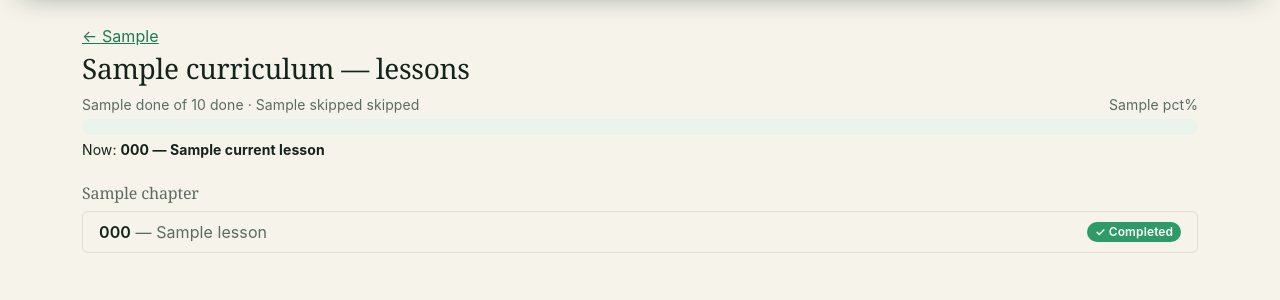
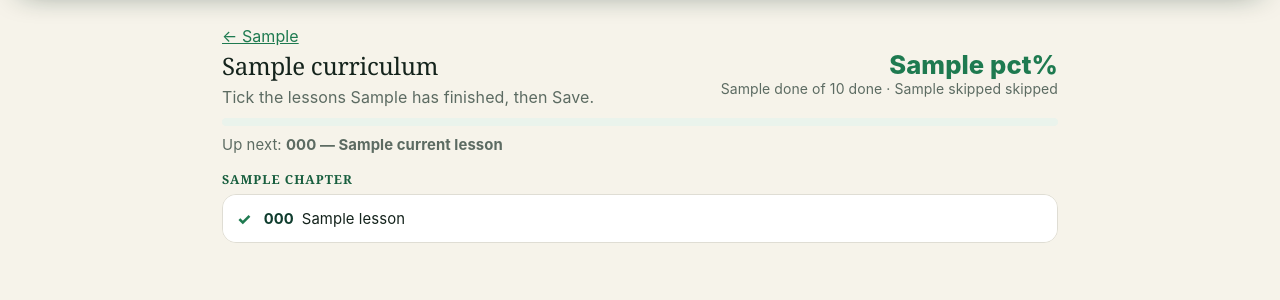
Before and after one commit to lopezjronald/homeschool-hub, a Django app: template templates/students/student_lessons.html in a window 1280 px wide. Shown: the part 57-357 px from the top of the page. Run offline with Django 5.2, Linux system fonts and the light colour scheme; the template is opened without the code that fills it: most values are stand-ins (such as "Sample title", 1, 10 or a date in 2020).

Commit message:
HH-142: make the lesson tracker a real checkbox checklist
The owner reported they couldn't check off Violet's Dimensions lessons. Diagnosis on
prod: the page itself worked (63 lessons, permissions fine) but nothing had ever been
marked — it offered Complete/Skip *buttons* one row at a time, not the checklist the
parent actually wanted, and the entry point is a small link buried in a curricula card.

- The page is now ONE form of checkboxes: tick the lessons the child finished, hit
  Save. Un-ticking clears the mark (mutation-verified — that's the behaviour that has
  to work for a checklist to feel safe). A small per-row "skip" checkbox handles
  practice lessons, and ticking done wins over a stale skip.
- New lessons_save view reconciles the whole state in one POST, ignores hostile /
  foreign / opener ids, and is family-scoped (a view-only teacher 404s). No JS needed.
- Sticky save bar top and bottom, 44px hit areas, big progress readout, "Up next",
  strike-through for skipped rows.
- Also adds the migration for the earlier LibraryBook.track choice reorder.

7 new tests. Full suite: 978 passing.

Co-Authored-By: Claude Opus 4.8 <noreply@anthropic.com>

```diff
--- a/static/css/aurora-scholars.css
+++ b/static/css/aurora-scholars.css
@@ -588,3 +588,65 @@ a:focus-visible > .hub-tile {
   a[href]:after { content: none !important; }
   @page { margin: 1.4cm; }
 }
+
+/* ===== Lesson checklist (HH-142) ========================================= */
+.lessons { max-width: 860px; }
+.lessons-head {
+  display: flex; align-items: flex-start; justify-content: space-between;
+  gap: 1rem; flex-wrap: wrap; margin-bottom: .6rem;
+}
+.lessons-progress { text-align: right; }
+.lessons-pct { font-size: 1.6rem; font-weight: 800; color: var(--ss-green); line-height: 1; }
+.lessons-bar { height: .5rem; border-radius: var(--ss-r-pill); margin-bottom: .5rem; }
+.lessons-now { font-size: .93rem; color: var(--ss-muted); margin-bottom: 1rem; }
+
+.lessons-toolbar {
+  position: sticky; top: 0; z-index: 5;
+  display: flex; align-items: center; gap: .75rem; flex-wrap: wrap;
+  background: var(--ss-parchment); border: 1px solid var(--ss-line);
+  border-radius: var(--ss-r-md); padding: .6rem .85rem; margin-bottom: 1rem;
+}
+
+.lessons-chapter { margin-bottom: 1.4rem; }
+.lessons-chapter-title {
+  font-size: .78rem; font-weight: 800; letter-spacing: .08em; text-transform: uppercase;
+  color: var(--ss-green-700); margin: 0 0 .4rem;
+}
+.lessons-list { list-style: none; margin: 0; padding: 0; border-radius: var(--ss-r-md); overflow: hidden; border: 1px solid var(--ss-line); }
+.lessons-row {
+  display: flex; align-items: center; gap: .6rem;
+  padding: .1rem .75rem; background: var(--ss-paper);
+  border-bottom: 1px solid var(--ss-line);
+}
+.lessons-row:last-child { border-bottom: none; }
+.lessons-row:hover { background: var(--ss-cloud); }
+.lessons-row.is-skipped .lessons-name,
+.lessons-row.is-skipped .lessons-code { text-decoration: line-through; opacity: .55; }
+
+/* the big, obvious checkbox — the whole row label is the hit area */
+.lessons-check { display: flex; align-items: center; gap: .65rem; flex: 1 1 auto; cursor: pointer; padding: .55rem 0; margin: 0; min-height: 44px; }
+.lessons-check input[type="checkbox"] { width: 1.15rem; height: 1.15rem; flex: 0 0 auto; accent-color: var(--ss-green); cursor: pointer; }
+.lessons-check input[type="checkbox"]:checked ~ .lessons-label .lessons-name { color: var(--ss-muted); }
+.lessons-label { display: flex; align-items: baseline; gap: .5rem; flex-wrap: wrap; min-width: 0; }
+.lessons-code { font-weight: 700; color: var(--ss-forest); font-size: .92rem; white-space: nowrap; }
+.lessons-name { color: var(--ss-ink); font-size: .93rem; }
+.lessons-static { width: 1.15rem; text-align: center; color: var(--ss-green); font-weight: 800; }
+.lessons-badge {
+  font-size: .68rem; font-weight: 700; text-transform: uppercase; letter-spacing: .05em;
+  background: var(--ss-amber-tint); color: var(--ss-amber-700);
+  border-radius: var(--ss-r-pill); padding: .05rem .4rem;
+}
+.lessons-badge.is-info { background: var(--ss-green-tint); color: var(--ss-green-700); }
+
+.lessons-skip {
+  display: flex; align-items: center; gap: .25rem; margin: 0; cursor: pointer;
+  font-size: .74rem; color: var(--ss-muted); user-select: none; padding: .35rem .1rem;
+}
+.lessons-skip input { width: .9rem; height: .9rem; accent-color: var(--ss-muted); cursor: pointer; }
+
+.lessons-savebar { position: sticky; bottom: 0; padding: .7rem 0; background: linear-gradient(to top, var(--ss-parchment) 65%, transparent); }
+
+@media (max-width: 575px) {
+  .lessons-name { font-size: .88rem; }
+  .lessons-skip span { display: none; }
+}
--- a/students/urls.py
+++ b/students/urls.py
@@ -14,6 +14,7 @@ urlpatterns = [
     # Per-child lesson complete/skip tracking (HH-141)
     path("<int:pk>/lessons/<int:curriculum_id>/", views.student_lessons, name="student_lessons"),
     path("<int:pk>/lessons/<int:curriculum_id>/mark/", views.lesson_mark, name="lesson_mark"),
+    path("<int:pk>/lessons/<int:curriculum_id>/save/", views.lessons_save, name="lessons_save"),
     path("<int:pk>/lessons/<int:curriculum_id>/skip-practice/", views.lessons_skip_practice, name="lessons_skip_practice"),
     path("<int:pk>/edit/", views.student_update, name="student_update"),
     path("<int:pk>/delete/", views.student_delete, name="student_delete"),
--- a/templates/students/student_lessons.html
+++ b/templates/students/student_lessons.html
@@ -1,72 +1,104 @@
 {% extends "base.html" %}
 {% block title %}{{ student.first_name }} · {{ curriculum.name }} lessons{% endblock %}
 {% block content %}
-<div class="container py-4">
+<div class="container py-4 lessons">
 
   <p class="mb-1"><a href="{% url 'students:student_detail' student.pk %}">&larr; {{ student.first_name }}</a></p>
-  <div class="d-flex justify-content-between align-items-center flex-wrap mb-2">
-    <h1 class="h3 mb-0">{{ curriculum.name }} — lessons</h1>
-    {% if can_edit %}
-      <form method="post" action="{% url 'students:lessons_skip_practice' student.pk curriculum.id %}"
-            onsubmit="return confirm('Skip all remaining practice lessons?');">
-        {% csrf_token %}
-        <button class="btn btn-sm btn-outline-secondary" type="submit">⏭️ Skip remaining practice</button>
-      </form>
-    {% endif %}
+
+  <div class="lessons-head">
+    <div>
+      <h1 class="h4 mb-1">{{ curriculum.name }}</h1>
+      <p class="text-muted mb-0">Tick the lessons {{ student.first_name }} has finished, then Save.</p>
+    </div>
+    <div class="lessons-progress">
+      <div class="lessons-pct">{{ progress.pct }}%</div>
+      <div class="small text-muted">{{ progress.done }} of {{ progress.total }} done{% if progress.skipped %} · {{ progress.skipped }} skipped{% endif %}</div>
+    </div>
   </div>
 
-  <div class="mb-3">
-    <div class="d-flex justify-content-between small text-muted mb-1">
-      <span>{{ progress.done }} of {{ progress.total }} done{% if progress.skipped %} · {{ progress.skipped }} skipped{% endif %}</span>
-      <span>{{ progress.pct }}%</span>
-    </div>
-    <div class="progress" role="progressbar" aria-valuenow="{{ progress.pct }}" aria-valuemin="0" aria-valuemax="100">
+  <div class="progress lessons-bar" role="progressbar" aria-valuenow="{{ progress.pct }}" aria-valuemin="0" aria-valuemax="100">
     <div class="progress-bar" style="width: {{ progress.pct }}%"></div>
   </div>
+
   {% if current_lesson %}
-      <p class="small mt-1 mb-0">Now: <strong>{{ current_lesson.code }} — {{ current_lesson.title }}</strong></p>
+    <p class="lessons-now">Up next: <strong>{{ current_lesson.code }} — {{ current_lesson.title }}</strong></p>
   {% elif finished %}
-      <p class="small mt-1 mb-0 text-success"><strong>🎉 Finished — every lesson is complete or skipped.</strong></p>
+    <p class="lessons-now text-success"><strong>🎉 Finished — every lesson is done or skipped.</strong></p>
   {% endif %}
+
+  {% if can_edit %}
+  <form method="post" action="{% url 'students:lessons_save' student.pk curriculum.id %}" id="lessons-form">
+    {% csrf_token %}
+
+    <div class="lessons-toolbar">
+      <button type="submit" class="btn btn-primary btn-sm">Save changes</button>
+      <span class="text-muted small">Un-tick to undo. Skipped lessons don't count as missing.</span>
     </div>
 
     {% for chapter in chapters %}
-    <h2 class="h6 text-muted mt-4">{{ chapter.heading }}</h2>
-    <div class="list-group mb-2">
+      <section class="lessons-chapter">
+        <h2 class="lessons-chapter-title">{{ chapter.heading }}</h2>
+        <ul class="lessons-list">
           {% for lesson in chapter.lessons %}
-      <div class="list-group-item{% if lesson.is_current %} border-start border-3 border-primary{% endif %}">
-        <div class="d-flex justify-content-between align-items-center flex-wrap gap-2">
-          <div>
-            <span class="fw-semibold">{{ lesson.code }}</span>
-            <span class="text-muted">— {{ lesson.title }}</span>
-            {% if lesson.is_practice %}<span class="badge bg-light text-dark ms-1">Practice</span>{% endif %}
-          </div>
-          <div class="d-flex align-items-center gap-2">
-            {% if lesson.mark_status == 'completed' %}<span class="badge bg-success">✓ Completed</span>
-            {% elif lesson.mark_status == 'skipped' %}<span class="badge bg-secondary">⏭️ Skipped</span>
-            {% elif lesson.mark_status == 'submitted' %}<span class="badge bg-info text-dark">Turned in</span>
-            {% elif lesson.mark_status == 'in_progress' %}<span class="badge bg-warning text-dark">In progress</span>
-            {% else %}<span class="badge bg-light text-dark">Not started</span>{% endif %}
-
-            {% if can_edit %}
-              <form method="post" action="{% url 'students:lesson_mark' student.pk curriculum.id %}" class="d-inline">
-                {% csrf_token %}
-                <input type="hidden" name="lesson" value="{{ lesson.id }}">
-                {% if lesson.mark_status == 'completed' or lesson.mark_status == 'skipped' %}
-                  <button class="btn btn-sm btn-outline-secondary" name="action" value="reset" type="submit">Undo</button>
-                {% else %}
-                  <button class="btn btn-sm btn-success" name="action" value="completed" type="submit">Complete</button>
-                  <button class="btn btn-sm btn-outline-secondary" name="action" value="skipped" type="submit">Skip</button>
-                {% endif %}
-              </form>
-            {% endif %}
-          </div>
-        </div>
-      </div>
+          <li class="lessons-row{% if lesson.mark_status == 'skipped' %} is-skipped{% endif %}">
+            <label class="lessons-check">
+              <input type="checkbox" name="done" value="{{ lesson.id }}"
+                     {% if lesson.mark_status == 'completed' or lesson.mark_status == 'submitted' %}checked{% endif %}>
+              <span class="lessons-label">
+                <span class="lessons-code">{{ lesson.code }}</span>
+                <span class="lessons-name">{{ lesson.title }}</span>
+                {% if lesson.is_practice %}<span class="lessons-badge">Practice</span>{% endif %}
+                {% if lesson.mark_status == 'submitted' %}<span class="lessons-badge is-info">Turned in</span>{% endif %}
+              </span>
+            </label>
+            <label class="lessons-skip" title="Skip this lesson — it won't count as missing">
+              <input type="checkbox" name="skip" value="{{ lesson.id }}"
+                     {% if lesson.mark_status == 'skipped' %}checked{% endif %}>
+              <span>skip</span>
+            </label>
+          </li>
           {% endfor %}
-    </div>
+        </ul>
+      </section>
     {% empty %}
       <div class="alert alert-info">This curriculum has no lessons yet.</div>
     {% endfor %}
+
+    {% if chapters %}
+      <div class="lessons-savebar">
+        <button type="submit" class="btn btn-primary">Save changes</button>
+      </div>
+    {% endif %}
+  </form>
+
+  {% if chapters %}
+  <form method="post" action="{% url 'students:lessons_skip_practice' student.pk curriculum.id %}"
+        class="mt-3" onsubmit="return confirm('Skip all remaining practice lessons?');">
+    {% csrf_token %}
+    <button class="btn btn-sm btn-outline-secondary" type="submit">⏭️ Skip all remaining practice lessons</button>
+  </form>
+  {% endif %}
+
+  {% else %}
+    {# read-only view for non-editors #}
+    {% for chapter in chapters %}
+      <section class="lessons-chapter">
+        <h2 class="lessons-chapter-title">{{ chapter.heading }}</h2>
+        <ul class="lessons-list">
+          {% for lesson in chapter.lessons %}
+          <li class="lessons-row{% if lesson.mark_status == 'skipped' %} is-skipped{% endif %}">
+            <span class="lessons-check">
+              <span class="lessons-static" aria-hidden="true">{% if lesson.mark_status == 'completed' or lesson.mark_status == 'submitted' %}✓{% else %}·{% endif %}</span>
+              <span class="lessons-label">
+                <span class="lessons-code">{{ lesson.code }}</span>
+                <span class="lessons-name">{{ lesson.title }}</span>
+              </span>
+            </span>
+          </li>
+          {% endfor %}
+        </ul>
+      </section>
+    {% endfor %}
+  {% endif %}
 </div>
 {% endblock %}
```
Also changed, not shown: curricula/tests.py (+94 -5 lines), students/views.py (+51 -0 lines), lingua/migrations/0022_alter_librarybook_track.py (added). Lines whose indentation alone changed are shown as unchanged.
